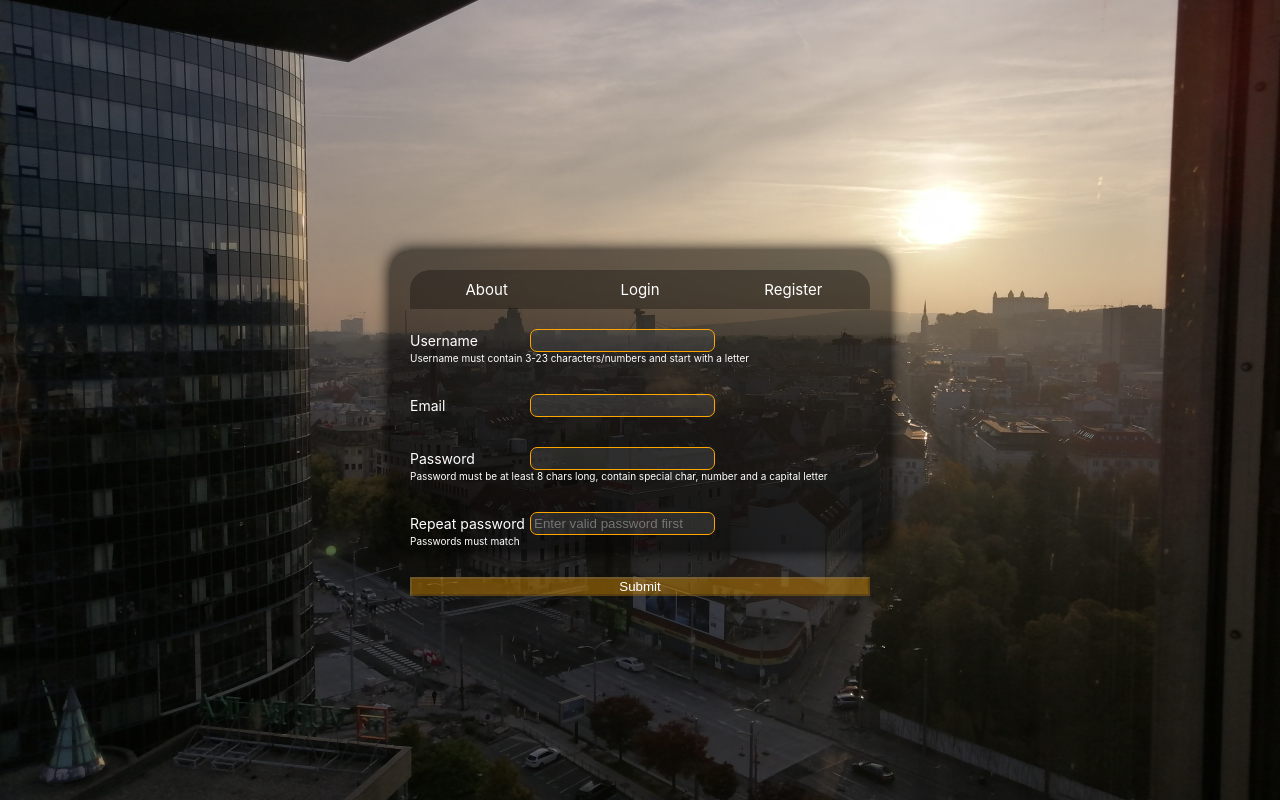
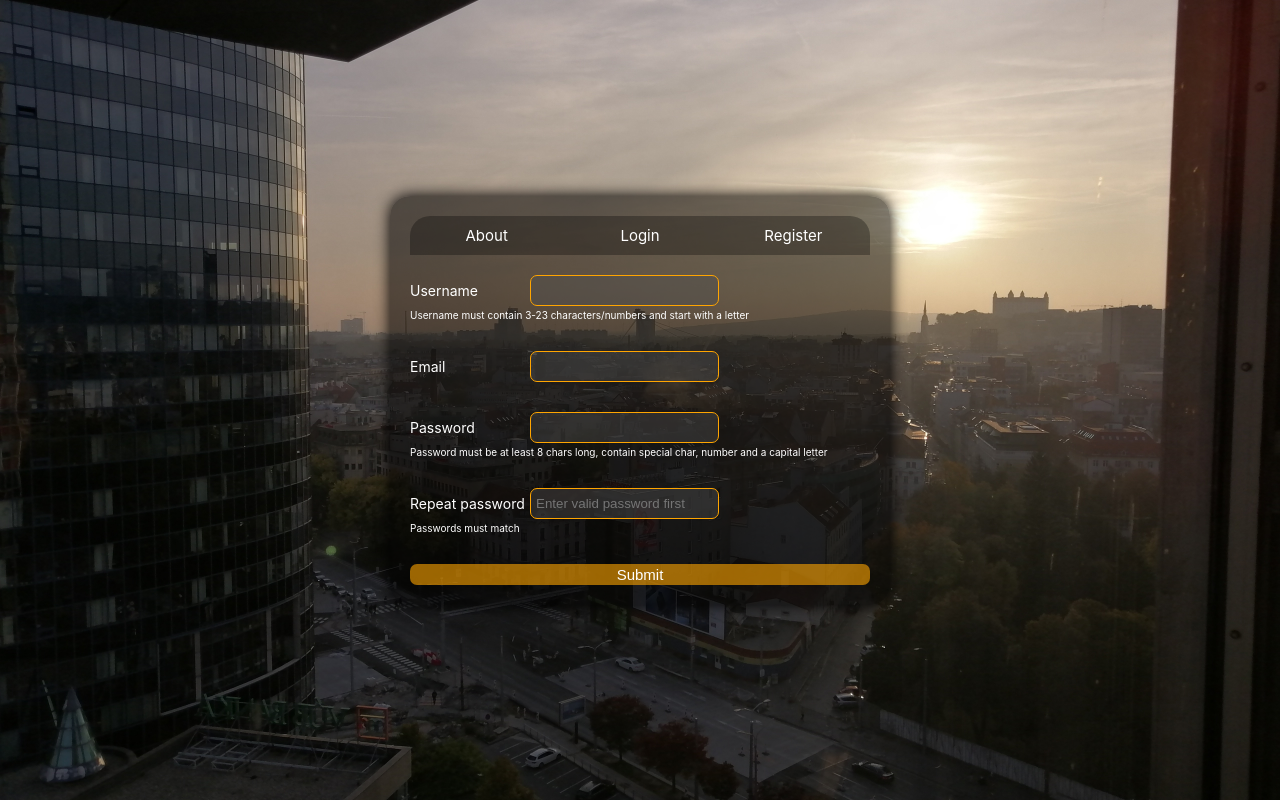
Before and after one commit to mrslvs/invoicing, a React (Create React App) app in the folder frontend/: page / in a window 1280 px wide. Both pictures are taken after a click on the button "Register". Built offline with nearby package versions, Linux system fonts and the light colour scheme.

Commit message:
refactor register-form styling

```diff
--- a/frontend/src/css/Home.css
+++ b/frontend/src/css/Home.css
@@ -18,7 +18,7 @@
     padding: 2rem;
 
     width: 50rem;
-    height: 30rem;
+    min-height: 40rem;
 }
 
 .Content {
--- a/frontend/src/css/Register.css
+++ b/frontend/src/css/Register.css
@@ -18,13 +18,28 @@
 }
 
 .form-item > input {
-    /* align-self: center; */
-    /* width: 35rem; */
-    padding: 3px;
-
     border-radius: 7px;
     border: 1px solid orange;
     background-color: rgba(79, 79, 79, 0.412);
+
+    color: white;
+    padding: 7px 5px 7px 5px;
+}
+
+.form-item > input:hover {
+    border: 1px solid rgb(187, 121, 0);
+    background-color: rgba(70, 70, 70, 0.412);
+    /* background-coloorange1, 0.412); */
+    /* outline: none; */
+}
+
+.form-item > input:focus {
+    background-color: rgba(31, 31, 31, 0.412);
+    outline: none;
+}
+
+.register-form > .hint {
+    margin-top: 0.3rem;
 }
 
 .register-form > .marbot {
@@ -32,7 +47,20 @@
 }
 
 .register-form > .submit-btn {
-    background-color: rgba(255, 166, 0, 0.379);
+    border-width: 0px;
+    border-radius: 7px;
+    font-size: 1.5rem;
+    padding: 0.2rem;
+
+    background-color: rgba(255, 166, 0, 0.6);
     color: white;
     cursor: pointer;
 }
+
+.valid-input {
+    border: 1px solid green;
+}
+
+.valid-submit {
+    background-color: rgba(0, 128, 0, 0.6);
+}
--- a/frontend/src/home/Register.js
+++ b/frontend/src/home/Register.js
@@ -200,9 +200,7 @@ const Register = () => {
 
             <div className="marbot"></div>
 
-            {/* <div className="form-item"> */}
             <input type="submit" className="submit-btn" disabled={!validForm} />
-            {/* </div> */}
 
             <p className="error-message">{errorMessage}</p>
         </form>
```
